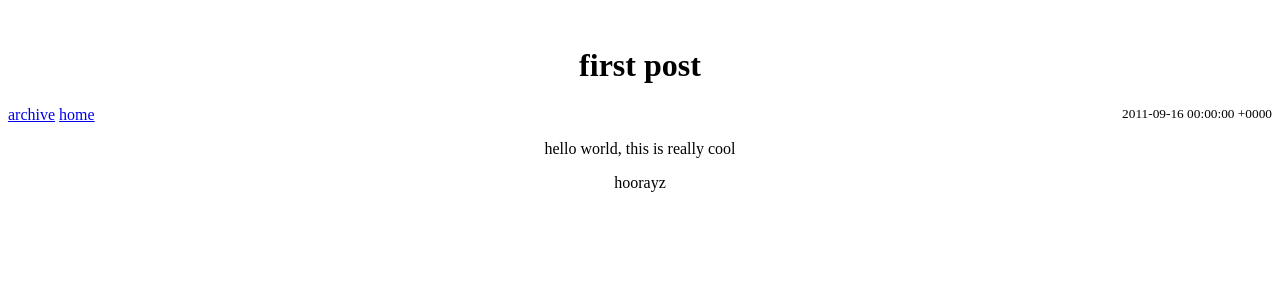
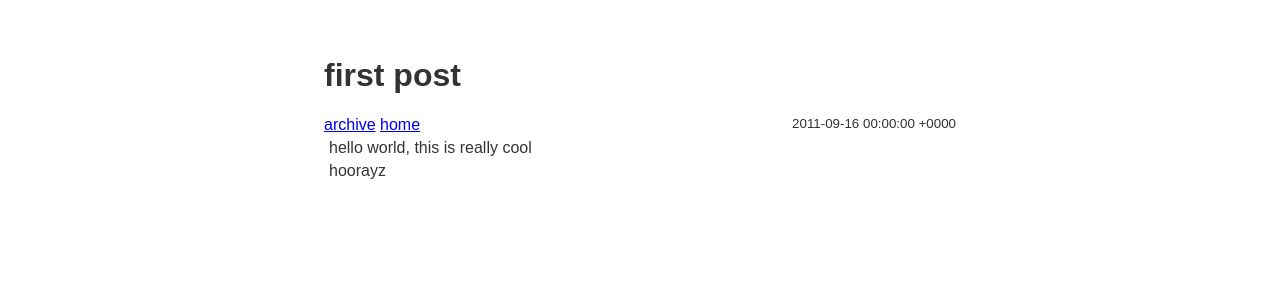
Before and after one commit to djanatyn/djanatyn.github.com, a Jekyll site: the page built from _posts/2011-09-16-first-post.html, in a window 1280 px wide. Shown: the top 300 px of the page. Built offline with Jekyll 4.4.1, drawn with Linux system fonts in a browser that asks for light colours.

Commit message:
changed css directory thing in post formatting

```diff
--- a/_layouts/post.html
+++ b/_layouts/post.html
@@ -1,6 +1,6 @@
 <html>
 <head>
-  <link rel="stylesheet" type="text/css" href="style.css" />
+  <link rel="stylesheet" type="text/css" href="/style.css" />
   <title>{{ page.title }}</title>
 </head>
 <body>
```
